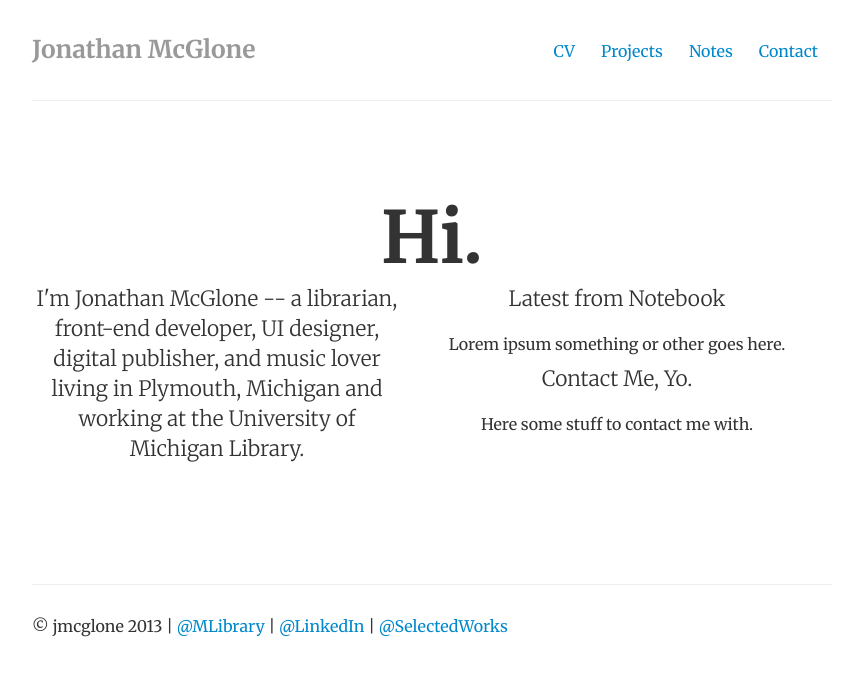
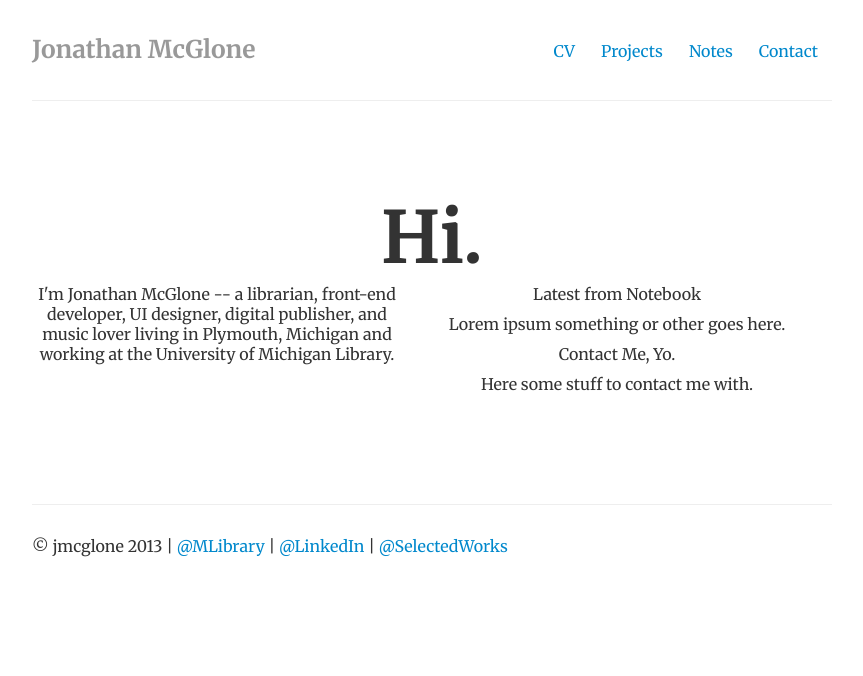
Before and after one commit to jmcglone/jmcglone.github.io, a Jekyll site: the page built from index.html, in a window 1280 px wide. Shown: the top 676 px of the page, without its empty margins (208-1071 px from the left). Built offline with Jekyll 4.4.1, drawn with Linux system fonts in a browser that asks for light colours; nearby versions of some CDN libraries.

Commit message:
remove lead class

```diff
--- a/index.html
+++ b/index.html
@@ -10,14 +10,14 @@ contact: passive
 	<h1>Hi.</h1>
 		<div class="row">
 			<div class="span4">
-				<p class="lead">I'm Jonathan McGlone -- a librarian, front-end developer, UI designer, digital publisher, and music lover living in Plymouth, Michigan and working at the University of Michigan Library.</p>
+				<p>I'm Jonathan McGlone -- a librarian, front-end developer, UI designer, digital publisher, and music lover living in Plymouth, Michigan and working at the University of Michigan Library.</p>
 			</div>
 			<div class="span4">
-				<p class="lead">Latest from Notebook</p>
+				<p>Latest from Notebook</p>
 				<p>Lorem ipsum something or other goes here.</p>
 			</div>
 			<div class="span4">
-				<p class="lead">
+				<p>
 				Contact Me, Yo.
 				</p>
 				<p>Here some stuff to contact me with.</p>
```
